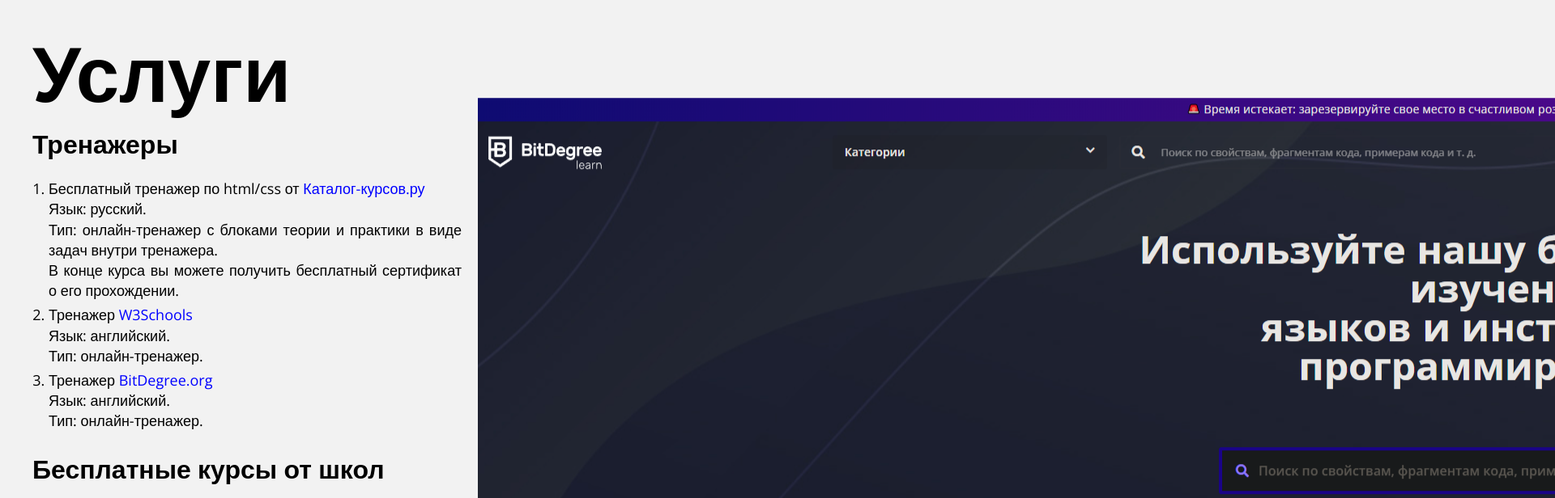
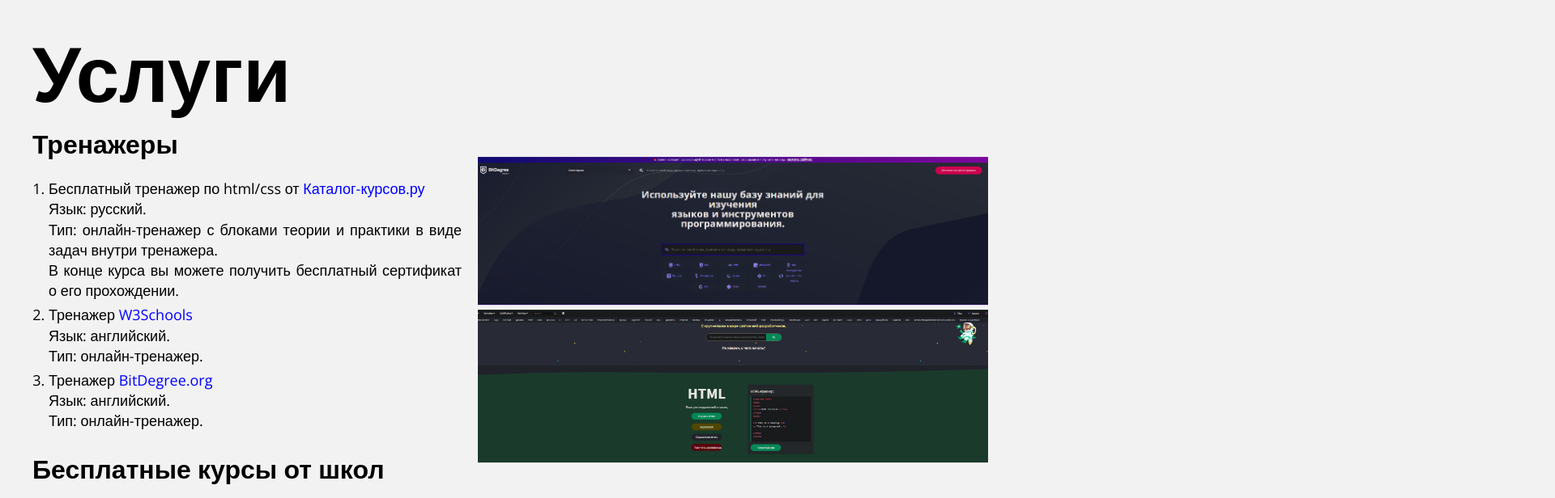
Before and after one commit to VaDu45654/VaDu45654.github.io, a plain HTML site: page index.html in a window 1280 px wide. Shown: the part 3780-4396 px from the top of the page at 81% size, 1920 px wide, since content can reach past the window. Drawn offline with nearby package versions, Linux system fonts and the light colour scheme.

Commit message:
Update styles.css

```diff
--- a/styles.css
+++ b/styles.css
@@ -388,7 +388,7 @@ a{
     top: 20em;
 }
 
-.main-content-yroku_img, .main-content-yroku_img1, .main-content-yroku_img2 img{
+.main-content-yroku_img .main-content-yroku_img1 .main-content-yroku_img2, img{
     width: 100%;
 }
 
```
